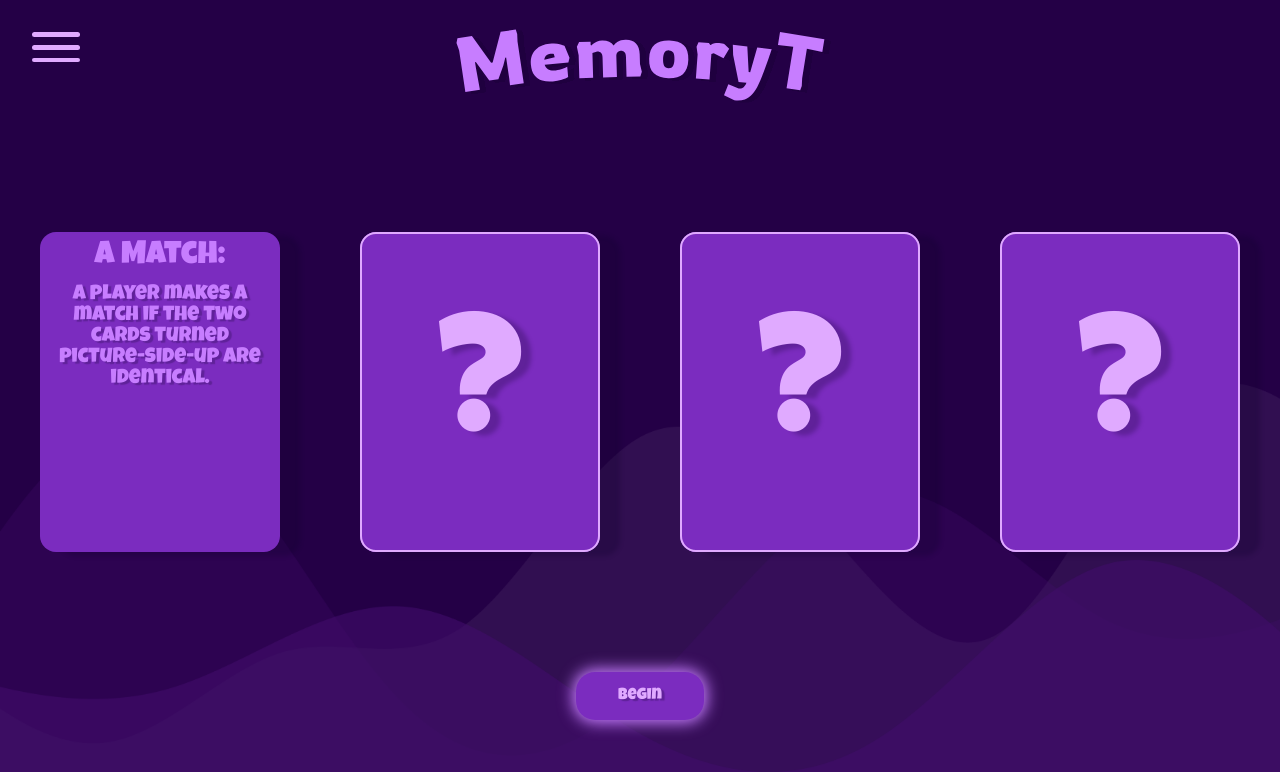
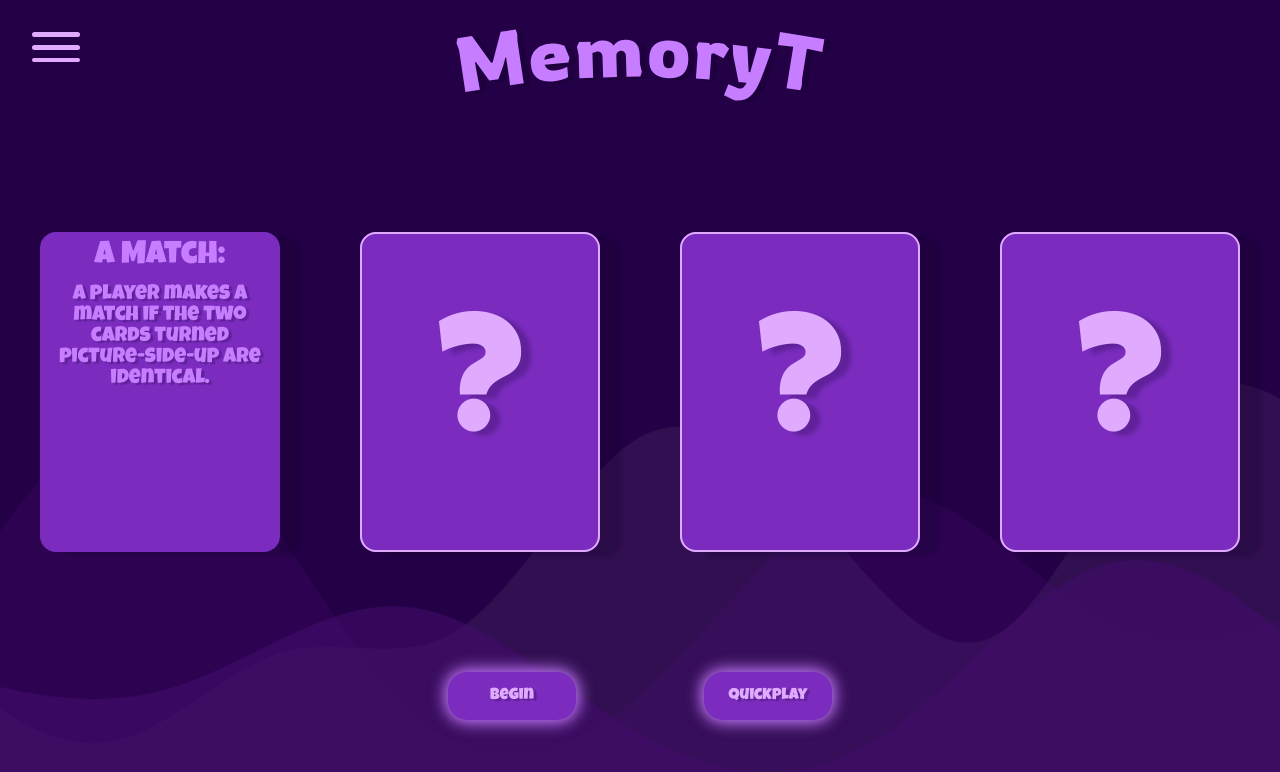
Before and after one commit to Capaldi96/Memory, a Vue app: page / in a window 1280 px wide. Shown: the top 772 px of the page. Built offline with nearby package versions, Linux system fonts and the light colour scheme.

Commit message:
small changes

```diff
--- a/src/App.vue
+++ b/src/App.vue
@@ -7,14 +7,7 @@
     <div class="sidebar" :class="{ active: showMenu }">
         <div class="nav-links">
             <router-link to="/">Tutorial</router-link>
-            <router-link :to="{
-                name: 'Play',
-                params: {
-                    difficulty: 'Easy',
-                    theme: 'None',
-                },
-            }">Quickplay</router-link>
-            <router-link to="/Setup">Setup Game</router-link>
+            <router-link to="/Setup">Play</router-link>
             <router-link to="/Scoreboard/Easy">Scoreboard</router-link>
             <router-link to="/Create">Create a card</router-link>
         </div>
@@ -216,7 +209,7 @@ input[type="radio"]:checked+label{
     flex-direction: column;
     justify-content: space-evenly;
     margin-top: 5rem;
-    height: 30rem;
+    height: 25rem;
     padding-left: 2rem;
 }
 .nav-links a {
--- a/src/components/Play.vue
+++ b/src/components/Play.vue
@@ -127,7 +127,7 @@ export default {
             if (flippedCards.length === 2) matchCards(card);
         }
         function startTimer() {
-            // ticking();
+            ticking();
             interval = setInterval(ticking, 1000);
             time.start = true;
         }
--- a/src/components/TutorialPage.vue
+++ b/src/components/TutorialPage.vue
@@ -14,16 +14,28 @@
                 >
                     <div class="card-face card-face-front">?</div>
                     <div class="card-face card-face-back">
-						<h1>{{card.header}}</h1>
+                        <h1>{{ card.header }}</h1>
                         <p>{{ card.content }}</p>
                     </div>
                 </div>
             </div>
         </div>
-
-        <router-link class="button primary-button" to="/Setup"
-            >Begin</router-link
-        >
+        <div class="button-div">
+            <router-link class="button primary-button" to="/Setup"
+                >Begin</router-link
+            >
+            <router-link
+                class="button primary-button"
+                :to="{
+                    name: 'Play',
+                    params: {
+                        difficulty: 'Easy',
+                        theme: 'None',
+                    },
+                }"
+                >Quickplay</router-link
+            >
+        </div>
     </div>
 </template>
 
@@ -100,6 +112,13 @@ export default {
     transition: transform 1s;
     background: #7b2cbf;
 }
+.button-div {
+    display: flex;
+    flex-direction: row;
+    justify-content: space-around;
+    align-items: center;
+    width: 40%;
+}
 .card.is-flipped {
     transform: translateX(-100%) rotateY(180deg);
 }
@@ -115,12 +134,12 @@ export default {
     transform: rotateY(180deg);
     box-shadow: 20px 4px 4px rgba(16, 0, 43, 0.25);
     border-radius: 1rem;
-	padding:0.5rem;
+    padding: 0.5rem;
 }
 .card-face-back p {
     font-size: 1.3rem;
     font-weight: 100;
-	padding:0;
+    padding: 0;
     text-shadow: 3px 2px 1px rgba(16, 0, 43, 0.25);
 }
 .card-face-front {
--- a/src/components/submitScoreComponent.vue
+++ b/src/components/submitScoreComponent.vue
@@ -174,7 +174,7 @@ export default {
 <style scoped>
 .finished-content {
     width: 100%;
-    height: 80%;
+    height: 100%;
     display: flex;
     flex-direction: column;
     align-items: center;
@@ -203,7 +203,7 @@ export default {
     justify-content: space-evenly;
     align-items: center;
     width: 60%;
-    height: 70%;
+    height: 80%;
 }
 .form-text {
     display: flex;
```
